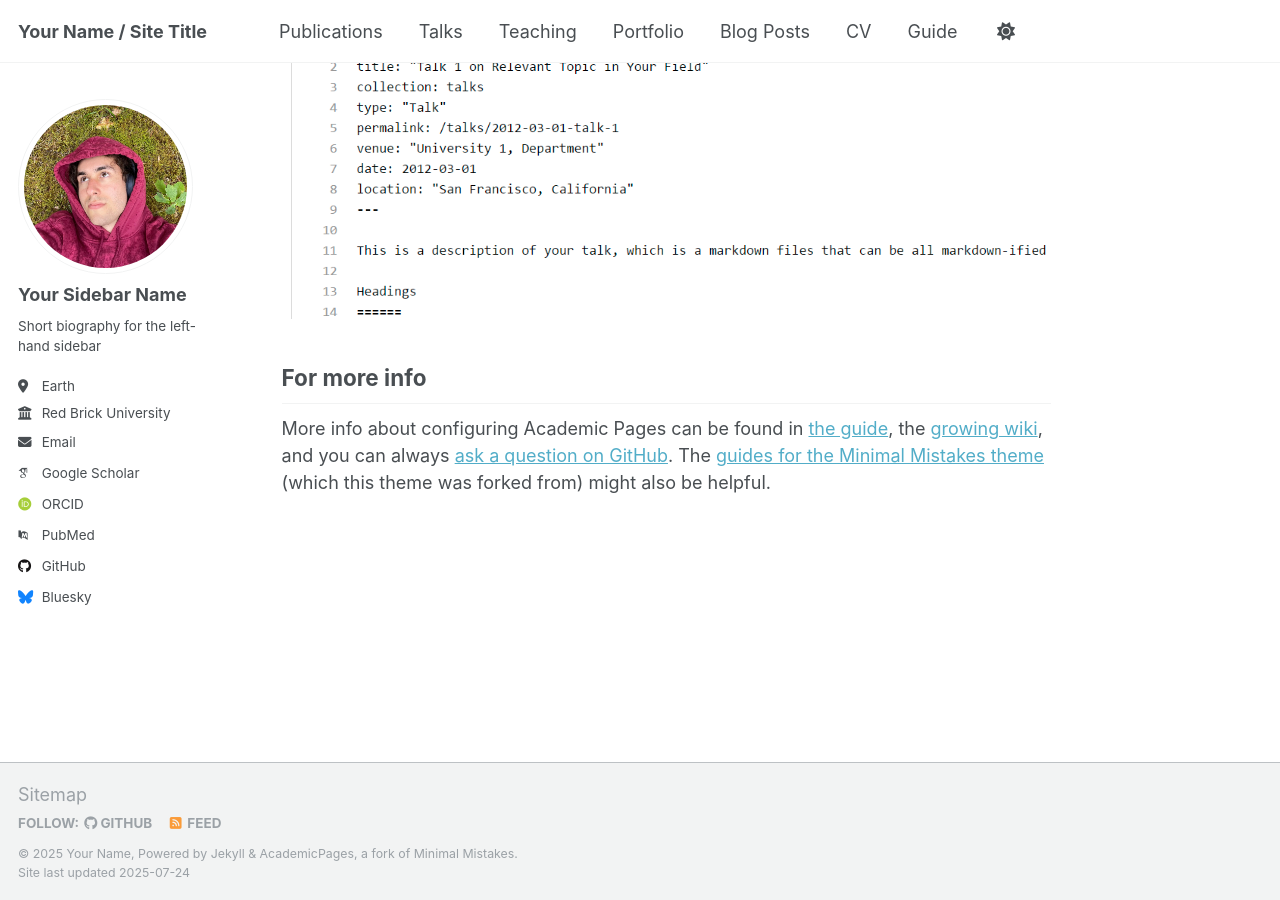
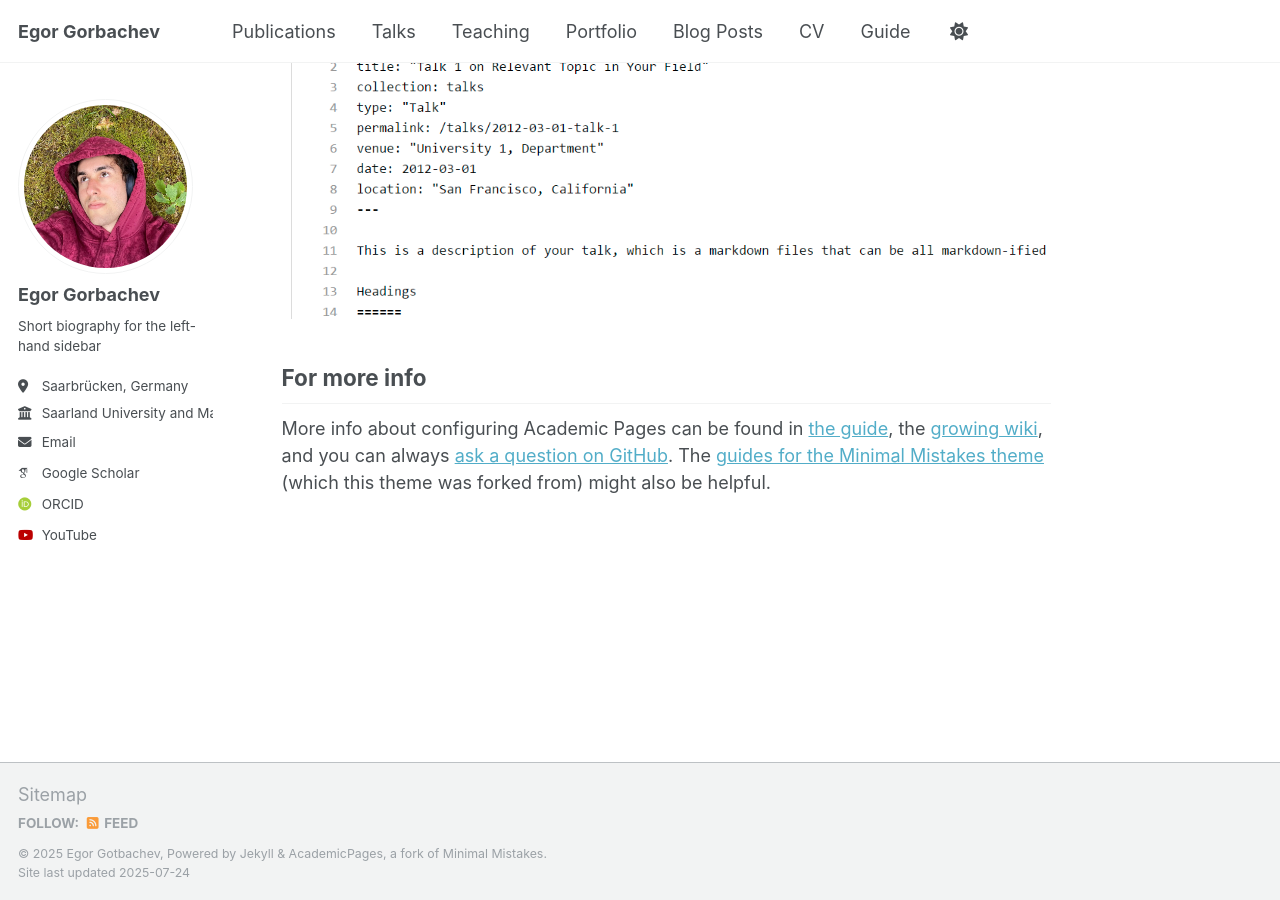
Before and after one commit to peltorator/peltorator.github.io, a Jekyll site: the page built from _pages/about.md, in a window 1280 px wide and 900 px high, scrolled down 2880 px. Built offline with Jekyll 4.4.1, drawn with Linux system fonts in a browser that asks for light colours; some web fonts are replaced; a script that is not in the unit is left out.

Commit message:
Update _config.yml

```diff
--- a/_config.yml
+++ b/_config.yml
@@ -9,13 +9,13 @@
 # Basic Site Settings
 locale                   : "en-US"
 site_theme               : "default"
-title                    : "Your Name / Site Title"
+title                    : "Egor Gorbachev"
 title_separator          : "-"
-name                     : &name "Your Name"
+name                     : &name "Egor Gotbachev"
 description              : &description "personal description"
-url                      : https://academicpages.github.io # the base hostname & protocol for your site e.g. "https://[your GitHub username].github.io" or if you already have some other page hosted on Github then use "https://[your GitHub username].github.io/[Your Repo Name]"
+url                      : https://peltorator.github.io # the base hostname & protocol for your site e.g. "https://[your GitHub username].github.io" or if you already have some other page hosted on Github then use "https://[your GitHub username].github.io/[Your Repo Name]"
 baseurl                  : "" # the subpath of your site, e.g. "/blog"
-repository               : "academicpages/academicpages.github.io"
+repository               : "peltorator/peltorator.github.io"
 
 # Site Author - The following control what appear as part of the author content on the side bar.
 #               If a field is blank the icon and link will not appear, otherwise it will be shown.
@@ -23,22 +23,22 @@ repository               : "academicpages/academicpages.github.io"
 author:
   # Biographic information
   avatar           : "profile.png"
-  name             : "Your Sidebar Name"
+  name             : "Egor Gorbachev"
   pronouns         : # example: "she/her"
   bio              : "Short biography for the left-hand sidebar"
-  location         : "Earth"
-  employer         : "Red Brick University"
+  location         : "Saarbrücken, Germany"
+  employer         : "Saarland University and Max Plank Institute for Informatics"
   uri              : # URL
-  email            : "none@example.org"
+  email            : "peltorator at gmail dot com"
 
   # Academic websites
   academia         : # URL
   arxiv            : # URL - Update with the correct link to your profile
-  googlescholar    : "https://scholar.google.com/citations?user=PS_CX0AAAAAJ"
+  googlescholar    : "https://scholar.google.com/citations?user=pLDNsOUAAAAJ"
   impactstory      : # URL
-  orcid            : "http://orcid.org/yourorcidurl"
+  orcid            : "http://orcid.org/0009-0005-5977-7986"
   semantic         : # URL
-  pubmed           : "https://www.ncbi.nlm.nih.gov/pubmed/?term=john+snow"
+  pubmed           : # URL
   researchgate     : # URL
   scopus           : # URL
 
@@ -46,13 +46,13 @@ author:
   bitbucket        : # Username - Update with your username on the site
   codepen          : # Username
   dribbble         : # Username
-  github           : "academicpages"
+  github           : # Username
   kaggle           : # Username
   stackoverflow    : # User number or user number and name (i.e., use "1" or "1/jeff-atwood")
 
   # Social media
   artstation       : # Username
-  bluesky          : "bsky.app" # Replace this with you Bluesky username
+  bluesky          : # Username
   facebook         : # Username
   flickr           : # Username
   foursquare       : # Username
@@ -74,7 +74,7 @@ author:
   weibo            : # Username
   wikipedia        : # Username
   xing             : # Username
-  youtube          : # Username
+  youtube          : "peltorator"
   zhihu            : # Username
 
 # Publication Category - The following the list of publication categories and their headings
```
